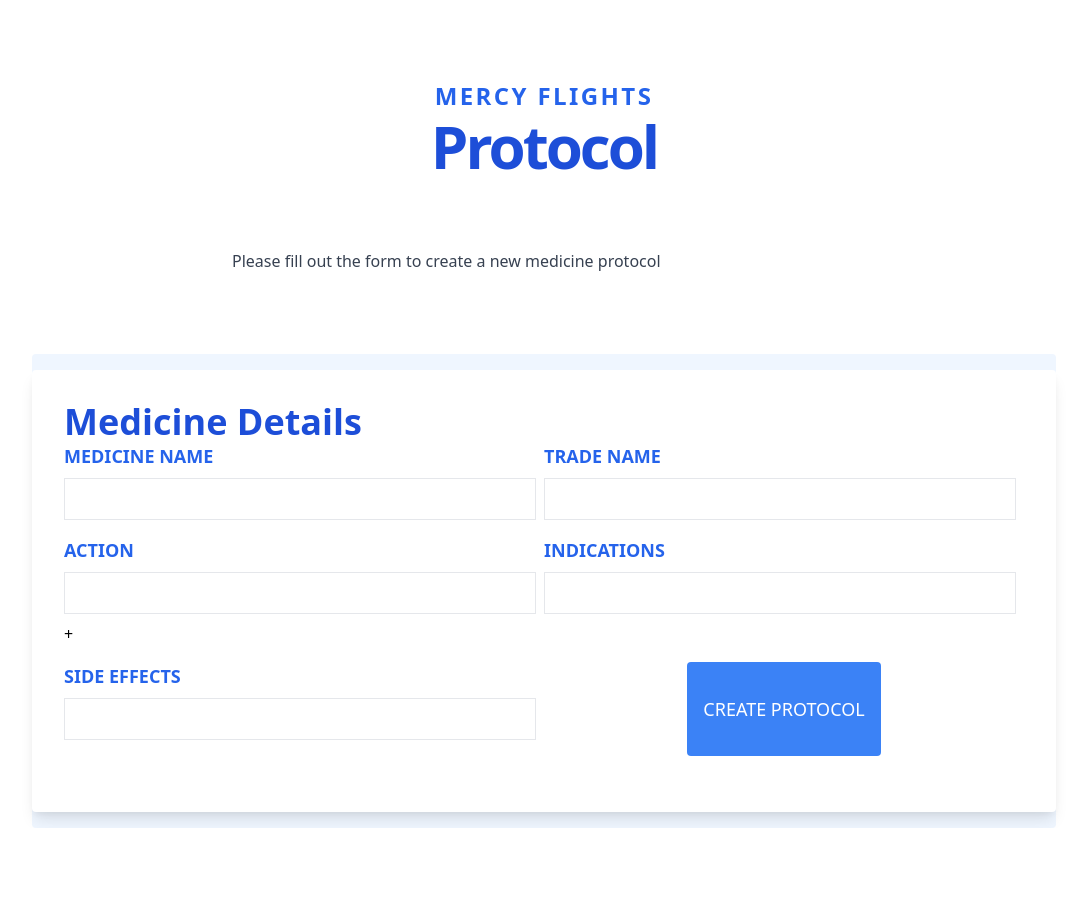
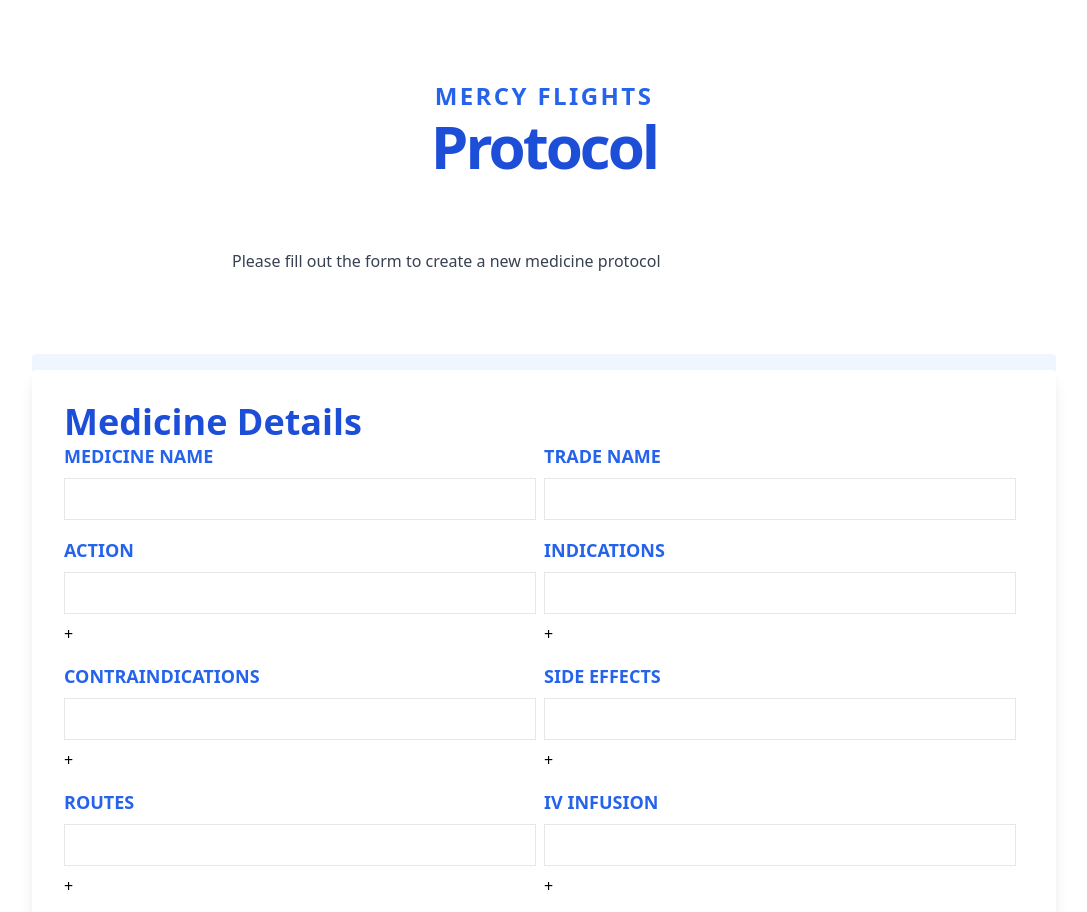
Before and after one commit to Druashley/protocol, a React (Create React App) app: page /newmedicine in a window 1280 px wide. Shown: the top 912 px of the page, without its empty margins (96-1183 px from the left). Before the commit the page ends 828 px from the top, so only its background shows below. Built offline with nearby package versions, Linux system fonts and the light colour scheme.

Commit message:
The new Medicine Form is almost done! This will have to be refactored. But I am super proud of it.

```diff
--- a/src/components/NewMedicineForm.js
+++ b/src/components/NewMedicineForm.js
@@ -3,8 +3,21 @@
 const NewMedicineForm = () => {
   const [medicineName, setMedicineName] = useState("");
   const [tradeName, setTradeName] = useState("");
+
   const [action, setAction] = useState([]);
   const [actionLineCount, setActionLineCount] = useState(["1"]);
+  const [indications, setIndications] = useState([]);
+  const [indicationsLineCount, setIndicationsLineCount] = useState(["1"]);
+  const [contraindications, setContraindications] = useState([]);
+  const [contraindicationsLineCount, setContraindicationsLineCount] = useState([
+    "1",
+  ]);
+  const [sideEffectsLineCount, setSideEffectsLineCount] = useState(["1"]);
+  const [sideEffects, setSideEffects] = useState([]);
+  const [routesLineCount, setRoutesLineCount] = useState(["1"]);
+  const [routes, setRoutes] = useState([]);
+  const [ivInfusionLineCount, setIvInfusionLineCount] = useState(["1"]);
+  const [ivInfusion, setIvInfusion] = useState([]);
 
   const [newMedicine, setNewMedicine] = useState([]);
 
@@ -26,20 +39,107 @@
     setAction(newArray);
   };
 
+  const indicationsHandler = (e, line) => {
+    const newIndication = e.target.value;
+    const currentIndication = indications;
+    const newArray = [...currentIndication];
+    newArray[line - 1] = newIndication;
+    setIndications(newArray);
+  };
+
+  const contraindicationsHandler = (e, line) => {
+    const newContraindication = e.target.value;
+    const currentContraindication = contraindications;
+    const newArray = [...currentContraindication];
+    newArray[line - 1] = newContraindication;
+    setContraindications(newArray);
+  };
+
+  const sideEffectsHandler = (e, line) => {
+    const newSideEffect = e.target.value;
+    const currentSideEffect = sideEffects;
+    const newArray = [...currentSideEffect];
+    newArray[line - 1] = newSideEffect;
+    setSideEffects(newArray);
+  };
+
+  const routesHandler = (e, line) => {
+    const newRoute = e.target.value;
+    const currentRoute = routes;
+    const newArray = [...currentRoute];
+    newArray[line - 1] = newRoute;
+    setRoutes(newArray);
+  };
+
+  const ivInfusionHandler = (e, line) => {
+    const newIvInfusion = e.target.value;
+    const currentIvInfusion = ivInfusion;
+    const newArray = [...currentIvInfusion];
+    newArray[line - 1] = newIvInfusion;
+    setIvInfusion(newArray);
+  };
+
   const submitMedicineHandler = (event) => {
     event.preventDefault();
 
-    setNewMedicine({ name: medicineName, tradeName: tradeName });
+    setNewMedicine({
+      name: medicineName,
+      tradeName: tradeName,
+      action: action,
+      indications: indications,
+      contraindications: contraindications,
+      sideEffects: sideEffects,
+      routes: routes,
+      ivInfusion: ivInfusion,
+    });
   };
 
-  const createExtraLine = () => {
+  const createActionExtraLine = () => {
     const initialArray = actionLineCount;
     const initialCount = actionLineCount.slice(-1).pop();
     const newCount = parseInt(initialCount) + 1;
     const newArray = [...initialArray, newCount.toString()];
+    setActionLineCount(newArray);
+  };
 
-    setActionLineCount(newArray);
-    console.log(newArray);
+  const createindicationExtraLine = () => {
+    const initialArray = indicationsLineCount;
+    const initialCount = indicationsLineCount.slice(-1).pop();
+    const newCount = parseInt(initialCount) + 1;
+    const newArray = [...initialArray, newCount.toString()];
+    setIndicationsLineCount(newArray);
+  };
+
+  const createContraindicationExtraLine = () => {
+    const initialArray = contraindicationsLineCount;
+    const initialCount = contraindicationsLineCount.slice(-1).pop();
+    const newCount = parseInt(initialCount) + 1;
+    const newArray = [...initialArray, newCount.toString()];
+    setContraindicationsLineCount(newArray);
+  };
+
+  const createSideEffectExtraLine = () => {
+    const initialArray = sideEffectsLineCount;
+    const initialCount = sideEffectsLineCount.slice(-1).pop();
+    const newCount = parseInt(initialCount) + 1;
+    const newArray = [...initialArray, newCount.toString()];
+    setSideEffectsLineCount(newArray);
+  };
+
+  const createRoutesExtraLine = () => {
+    const initialArray = routesLineCount;
+    const initialCount = routesLineCount.slice(-1).pop();
+    const newCount = parseInt(initialCount) + 1;
+    const newArray = [...initialArray, newCount.toString()];
+    setRoutesLineCount(newArray);
+  };
+
+  const createIvInfusionExtraLine = () => {
+    const initialArray = ivInfusionLineCount;
+    const initialCount = ivInfusionLineCount.slice(-1).pop();
+    const newCount = parseInt(initialCount) + 1;
+    const newArray = [...initialArray, newCount.toString()];
+    setIvInfusionLineCount(newArray);
   };
 
   return (
@@ -106,36 +206,131 @@
               );
             })}
 
-            <h1 onClick={createExtraLine}>+</h1>
+            <h1 onClick={createActionExtraLine}>+</h1>
           </div>
           <div className="flex flex-col mb-4 md:w-1/2">
             <label
               className="mb-2 uppercase font-bold text-lg text-blue-600"
-              htmlFor="indications"
+              htmlFor="action"
             >
               Indications
             </label>
+
+            {indicationsLineCount.map((line) => {
+              return (
                 <input
-              className="border py-2 px-3 text-grey-darkest md:mr-2"
+                  className="border mb-2 py-2 px-3 text-grey-darkest md:mr-2"
                   type="text"
-              name="indications"
-              id="indications"
+                  name={`indications${line}`}
+                  id={`indications${line}`}
+                  key={line}
+                  value={indications[line - 1]}
+                  onChange={(e) => indicationsHandler(e, line)}
                 />
+              );
+            })}
+
+            <h1 onClick={createindicationExtraLine}>+</h1>
           </div>
           <div className="flex flex-col mb-4 md:w-1/2">
             <label
               className="mb-2 uppercase font-bold text-lg text-blue-600"
-              htmlFor="sideEffects"
+              htmlFor="action"
+            >
+              Contraindications
+            </label>
+
+            {contraindicationsLineCount.map((line) => {
+              return (
+                <input
+                  className="border mb-2 py-2 px-3 text-grey-darkest md:mr-2"
+                  type="text"
+                  name={`contraindications${line}`}
+                  id={`contraindications${line}`}
+                  key={line}
+                  value={contraindications[line - 1]}
+                  onChange={(e) => contraindicationsHandler(e, line)}
+                />
+              );
+            })}
+
+            <h1 onClick={createContraindicationExtraLine}>+</h1>
+          </div>
+          <div className="flex flex-col mb-4 md:w-1/2">
+            <label
+              className="mb-2 uppercase font-bold text-lg text-blue-600"
+              htmlFor="action"
             >
               Side Effects
             </label>
+
+            {sideEffectsLineCount.map((line) => {
+              return (
                 <input
-              className="border py-2 px-3 text-grey-darkest md:mr-2"
+                  className="border mb-2 py-2 px-3 text-grey-darkest md:mr-2"
                   type="text"
-              name="indications"
-              id="indications"
+                  name={`sideEffects${line}`}
+                  id={`sideEffects${line}`}
+                  key={line}
+                  value={sideEffects[line - 1]}
+                  onChange={(e) => sideEffectsHandler(e, line)}
                 />
+              );
+            })}
+
+            <h1 onClick={createSideEffectExtraLine}>+</h1>
           </div>
+
+          <div className="flex flex-col mb-4 md:w-1/2">
+            <label
+              className="mb-2 uppercase font-bold text-lg text-blue-600"
+              htmlFor="action"
+            >
+              Routes
+            </label>
+
+            {routesLineCount.map((line) => {
+              return (
+                <input
+                  className="border mb-2 py-2 px-3 text-grey-darkest md:mr-2"
+                  type="text"
+                  name={`routes${line}`}
+                  id={`routes${line}`}
+                  key={line}
+                  value={routes[line - 1]}
+                  onChange={(e) => routesHandler(e, line)}
+                />
+              );
+            })}
+
+            <h1 onClick={createRoutesExtraLine}>+</h1>
+          </div>
+
+          <div className="flex flex-col mb-4 md:w-1/2">
+            <label
+              className="mb-2 uppercase font-bold text-lg text-blue-600"
+              htmlFor="action"
+            >
+              IV Infusion
+            </label>
+
+            {ivInfusionLineCount.map((line) => {
+              return (
+                <input
+                  className="border mb-2 py-2 px-3 text-grey-darkest md:mr-2"
+                  type="text"
+                  name={`ivInfusion${line}`}
+                  id={`ivInfusion${line}`}
+                  key={line}
+                  value={ivInfusion[line - 1]}
+                  onChange={(e) => ivInfusionHandler(e, line)}
+                />
+              );
+            })}
+
+            <h1 onClick={createIvInfusionExtraLine}>+</h1>
+          </div>
+
           <button
             className="block bg-teal hover:bg-blue-700 text-white bg-blue-500 uppercase text-lg mx-auto p-4 rounded"
             //type="submit"
```
Lines whose indentation alone changed are shown as unchanged.
